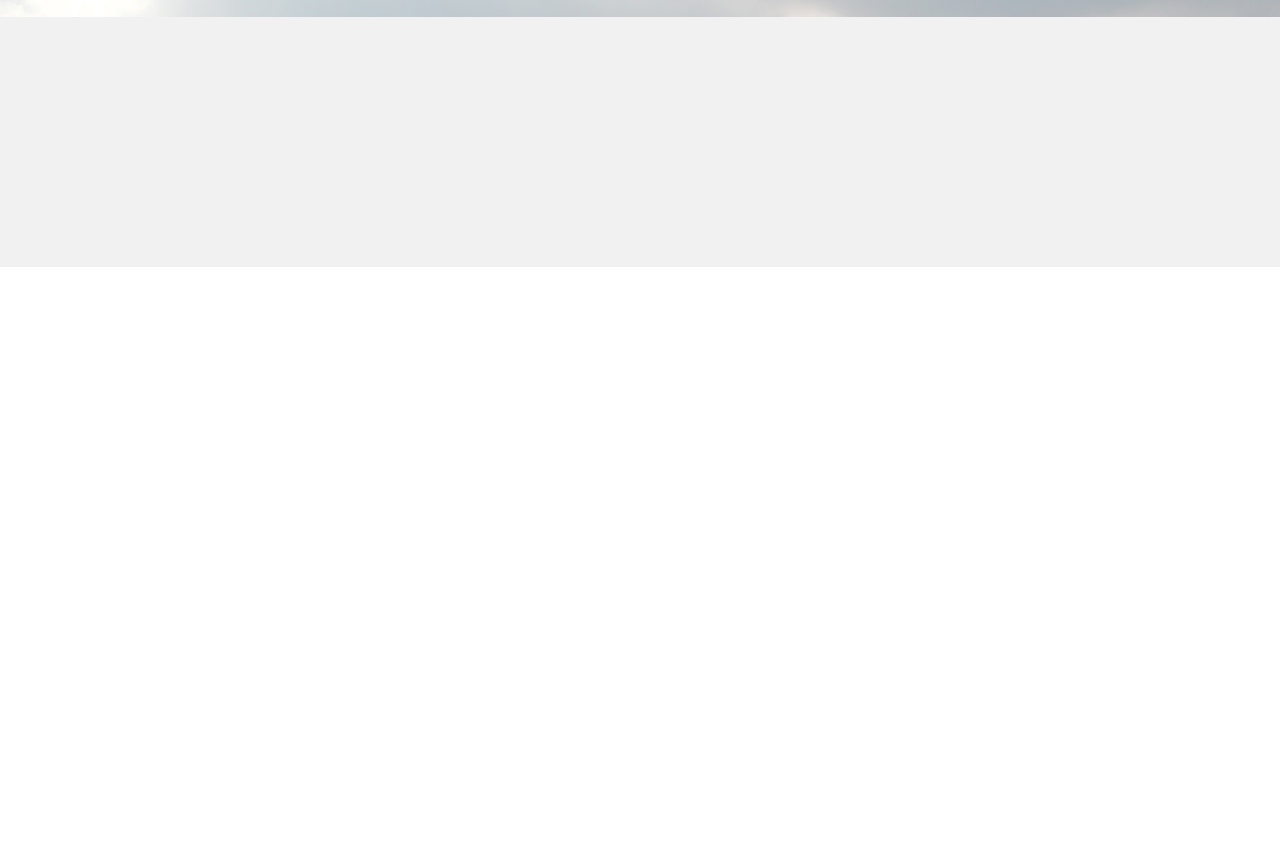
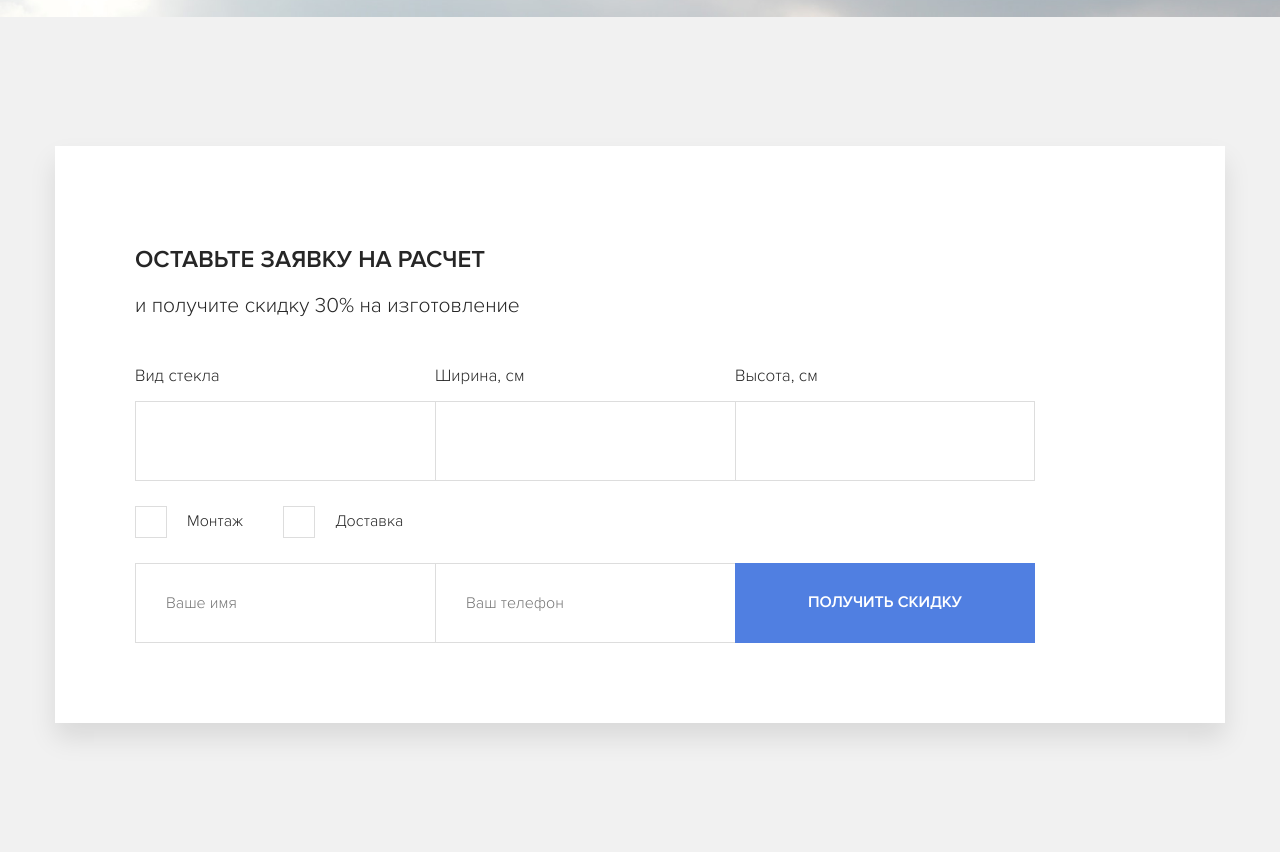
Before and after one commit to victoria077/landing-project, a plain HTML site: page index.html in a window 1280 px wide. Shown: the part 467-1319 px from the top of the page. Before the commit the page ends 800 px from the top, so only its background shows below. Drawn offline with Linux system fonts and the light colour scheme; files that its build step writes are made by us from their sources.

Commit message:
add the second block

```diff
--- a/index.html
+++ b/index.html
@@ -61,6 +61,38 @@
         <!-- /.hero -->
     </header>
     <!-- /.header -->
+
+    <main>
+        <section class="offer bg-secondary">
+            <div class="container">
+                <div class="offer__block offer-block">
+                    <h2 class="offer__title">Оставьте заявку на расчет</h2>
+                    <span class="offer__subtitle">и получите скидку 30% на изготовление</span>
+                    <form action="#" class="form offer__form">
+                        <div class="form__row">
+                            <div class="form__group"><label for="" class="form__label">Вид стекла</label><input type="text" class="input form__input"></div>
+                            <div class="form__group"><label for="" class="form__label">Ширина, см</label><input type="text" class="input form__input"></div>
+                            <div class="form__group"><label for="" class="form__label">Высота, см</label><input type="text" class="input form__input form__input-border"></div>
+                        </div>
+                        <div class="form__row form__row-checkbox">
+                            <div class="form__checkbox"><label class="checkbox-label" for="mounting">
+                                <input class="checkbox" type="checkbox" id="mounting">Монтаж</label></div>
+                            <div class="form__checkbox">
+                                <label class="checkbox-label" for="delivery">
+                                    <input class="checkbox" type="checkbox" id="delivery">Доставка
+                                </label>
+                            </div>
+                        </div>
+                        <div class="form__row">
+                            <div class="form__group"><input type="text" class="input form__input" placeholder="Ваше имя"></div>
+                            <div class="form__group"><input type="text"  class="input form__input" placeholder="Ваш телефон"></div>
+                            <div class="form__group"><input type="submit" class="button form__button"  value="получить скидку"></div>
+                        </div>
+                    </form>
+                </div>
+            </div>
+        </section>
+    </main>
 </body>
 
 </html>
--- a/sass/_colors.sass
+++ b/sass/_colors.sass
@@ -1,3 +1,4 @@
 $text-color-secondary: #7b7b79
 $text-color: #262626
 $primary: #507fe1
+$bg-secondary: #f1f1f1
--- a/sass/_interface.sass
+++ b/sass/_interface.sass
@@ -16,3 +16,26 @@ body
     background-color: $primary
     color: #fff
     +bold
+.bg-secondary
+    background: $bg-secondary
+.input
+    height: 80px
+    padding-left: 30px
+    border: 1px solid #ddd
+input[type="checkbox"]
+    display: none
+    &:checked + label:before
+        background-color: green
+.checkbox
+    &-label
+        display: flex
+        align-items: center
+        margin-right: 40px
+        &:hover
+            cursor: pointer
+        &:before
+            content: ''
+            width: 30px
+            height: 30px
+            border: 1px solid #dddddd
+            margin-right: 20px
--- /dev/null
+++ b/sass/blocks/_offer.sass
@@ -0,0 +1,62 @@
+.offer
+    padding: 129px 0
+    &-block
+        background-color: #ffffff
+        box-shadow: 0 15px 25px rgba(0, 0, 0, 0.1)
+        padding: 80px
+        margin-top: -250px
+    &__title
+        font-sie: 25px
+        text-transform: uppercase
+        +bold
+        margin-bottom: 20px
+    &__subtitle
+        display: block
+        font-size: 21px
+        margin-bottom: 48px
+.form
+    &__row
+        display: flex
+        align-items: center
+        max-width: 900px
+        margin-bottom: 25px
+        &:last-child
+            margin-bottom: 0
+    &__label
+        display: block
+        font-size: 17px
+        margin-bottom: 15px
+    &__group
+        flex-basis: 33.333%
+    &__input
+        width: 100%
+        border-right-width: 0px
+        &-border
+            border-right-width: 1px
+    &__button
+        height: 80px
+        width: 100%
+@media (max-width: 768px)
+    .offer
+        &-block
+            padding: 40px
+        &__title
+            font-size: 18px
+        &__subtitle
+            font-size: 14px
+
+    .form
+        &__row
+            flex-direction: column
+            &-checkbox
+                display: block
+        &__group
+            flex-basis: 100%
+            width: 100%
+        &__input
+            margin-bottom: 20px
+            border-right-width: 1px
+
+    .checkbox
+          &-label
+            margin-bottom: 10px
--- a/sass/style.sass
+++ b/sass/style.sass
@@ -4,3 +4,4 @@
 @import "interface"
 @import "blocks/navbar"
 @import "blocks/hero"
+@import "blocks/offer"
```
Also changed, not shown: css/style.css, 1 other file.
